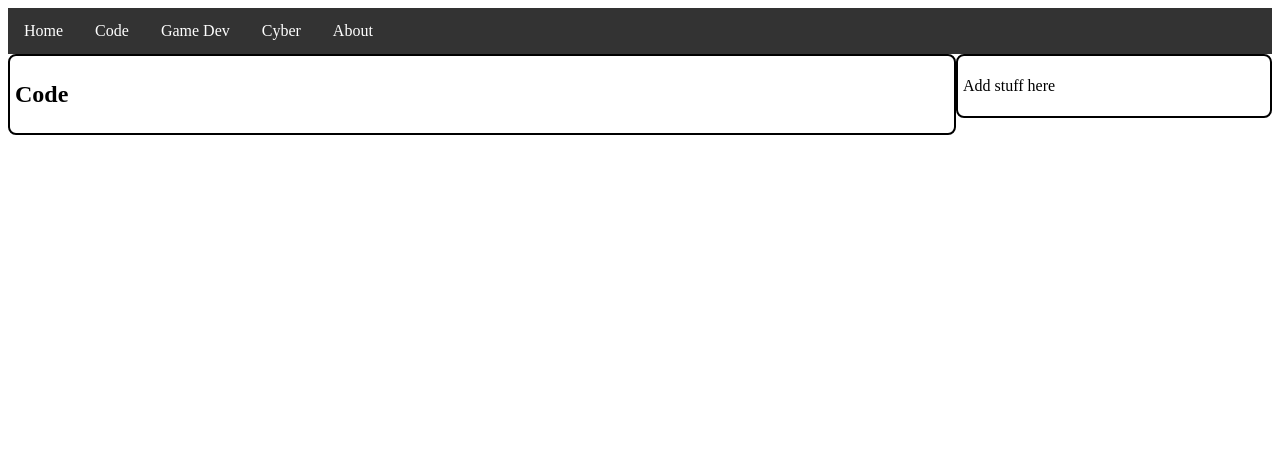
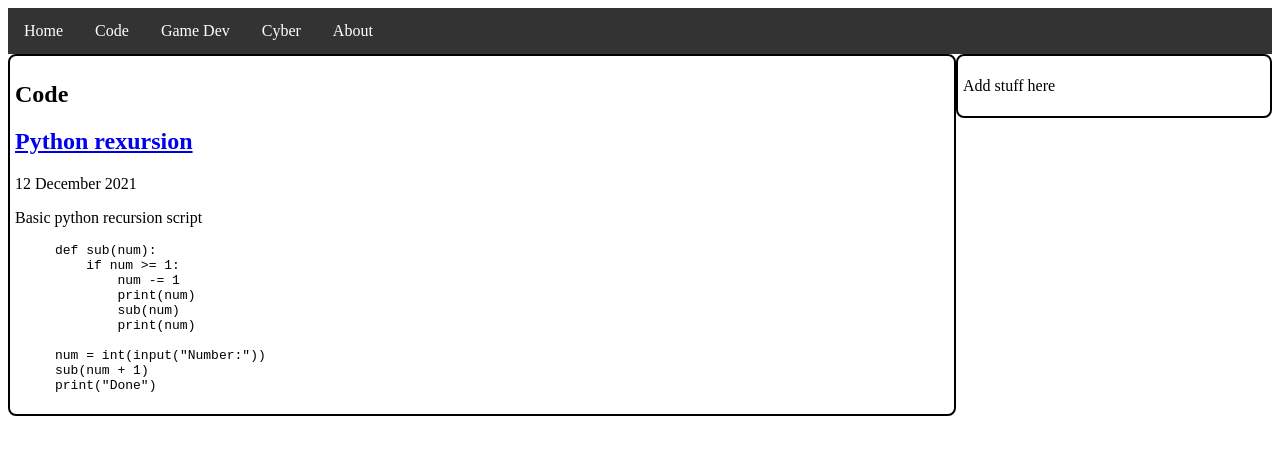
Before and after one commit to ltlexi1408/ltlexi1408.github.io, a Jekyll site: the page built from code.markdown, in a window 1280 px wide. Shown: the top 455 px of the page. Built offline with Jekyll 4.4.1, drawn with Linux system fonts in a browser that asks for light colours.

Commit message:
python page/code

```diff
--- a/_posts/2021-12-12-python recursion.markdown
+++ b/_posts/2021-12-12-python recursion.markdown
@@ -2,7 +2,7 @@
 layout: post
 title:  "Python rexursion"
 date:   2021-12-12 21:24:41 +1100
-categories: python
+categories: [code ,python]
 ---
 Basic python recursion script
 
--- a/code.markdown
+++ b/code.markdown
@@ -3,3 +3,17 @@ title: Code
 layout: defualt
 permalink: /code
 ---
+
+{% for post in site.posts %}
+{% if post.categories contains "code" %}
+  <article>
+    <h2>
+      <a href="{{ post.url }}">
+        {{ post.title }}
+      </a>
+    </h2>
+    <time datetime="{{ post.date | date: "%Y-%m-%d" }}">{{ post.date | date_to_long_string }}</time>
+    {{ post.content }}
+  </article>
+{% endif %}
+{% endfor %}
```
Also changed, not shown: python.markdown (+14 -0 lines).
